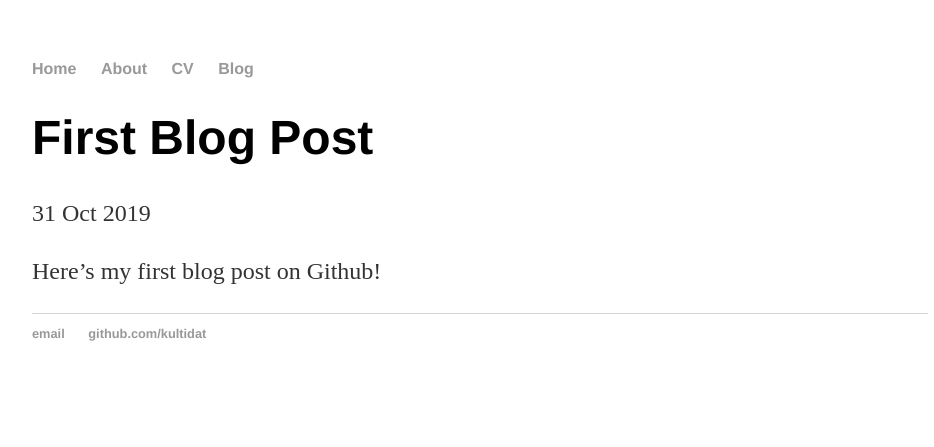
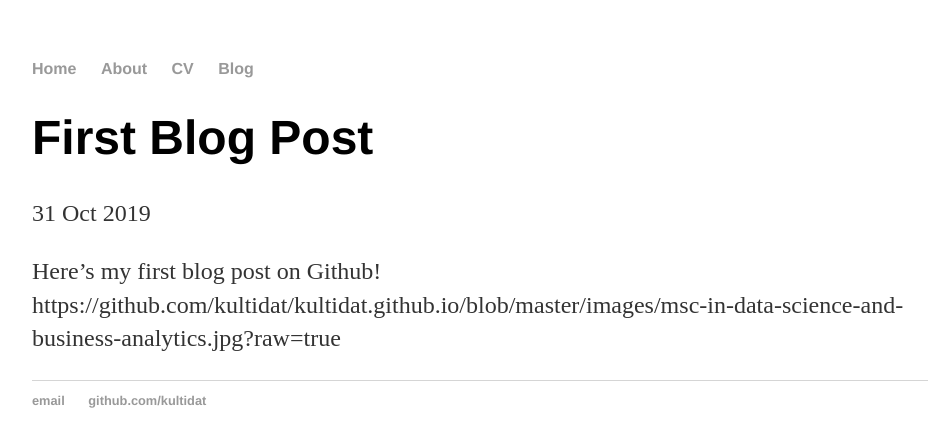
Before and after one commit to kultidat/kultidat.github.io, a Jekyll site: the page built from _posts/2019-10-31-first-post.md, in a window 1280 px wide. Shown: the top 447 px of the page, without its empty margins (160-1094 px from the left). Built offline with Jekyll 4.4.1, drawn with Linux system fonts in a browser that asks for light colours; part of the change alters nothing that is shown.

Commit message:
Update 2019-10-31-first-post.md

```diff
--- a/_posts/2019-10-31-first-post.md
+++ b/_posts/2019-10-31-first-post.md
@@ -4,3 +4,4 @@ title: "First Blog Post"
 date: 2019-10-31
 ---
 Here's my first blog post on Github!
+https://github.com/kultidat/kultidat.github.io/blob/master/images/msc-in-data-science-and-business-analytics.jpg?raw=true
```
